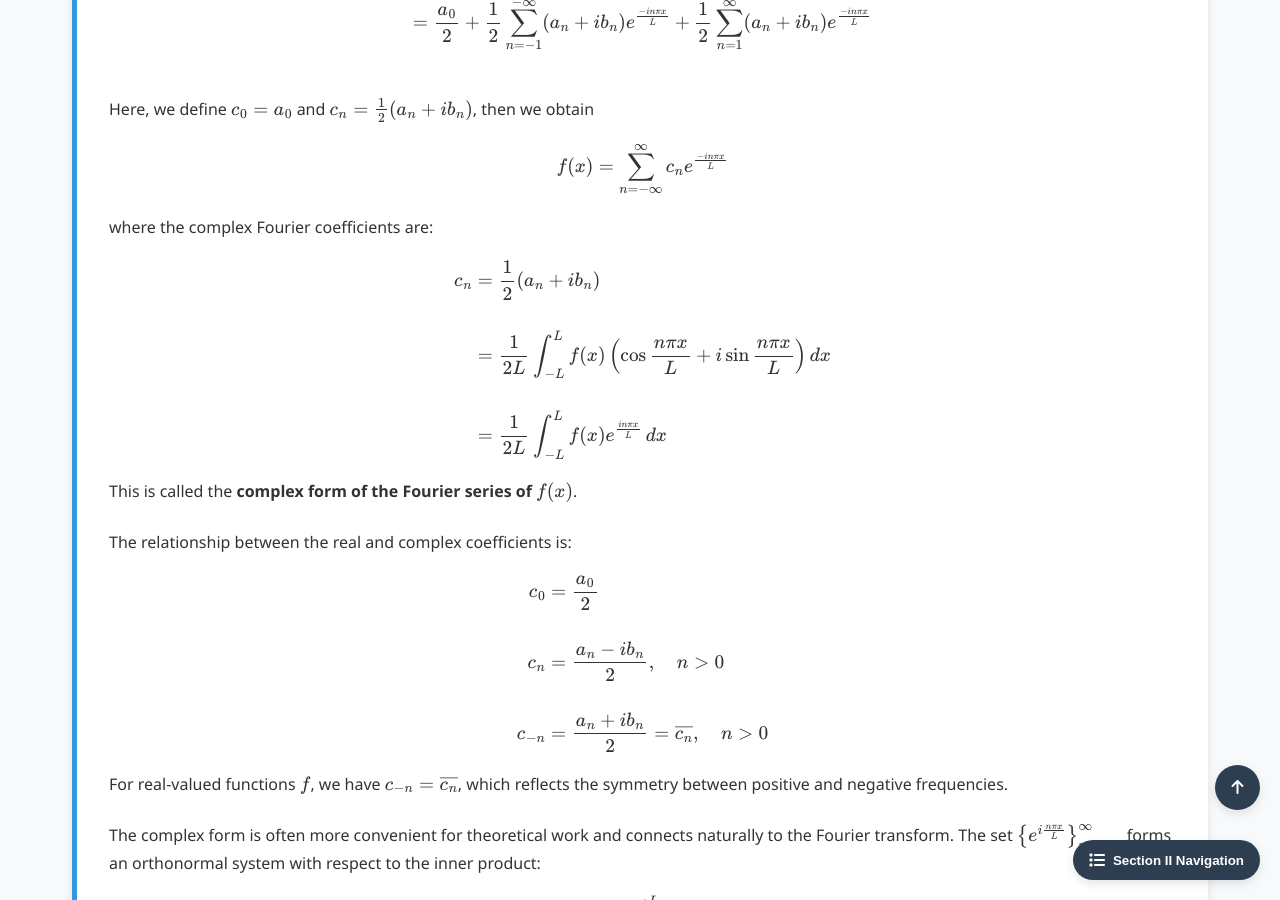
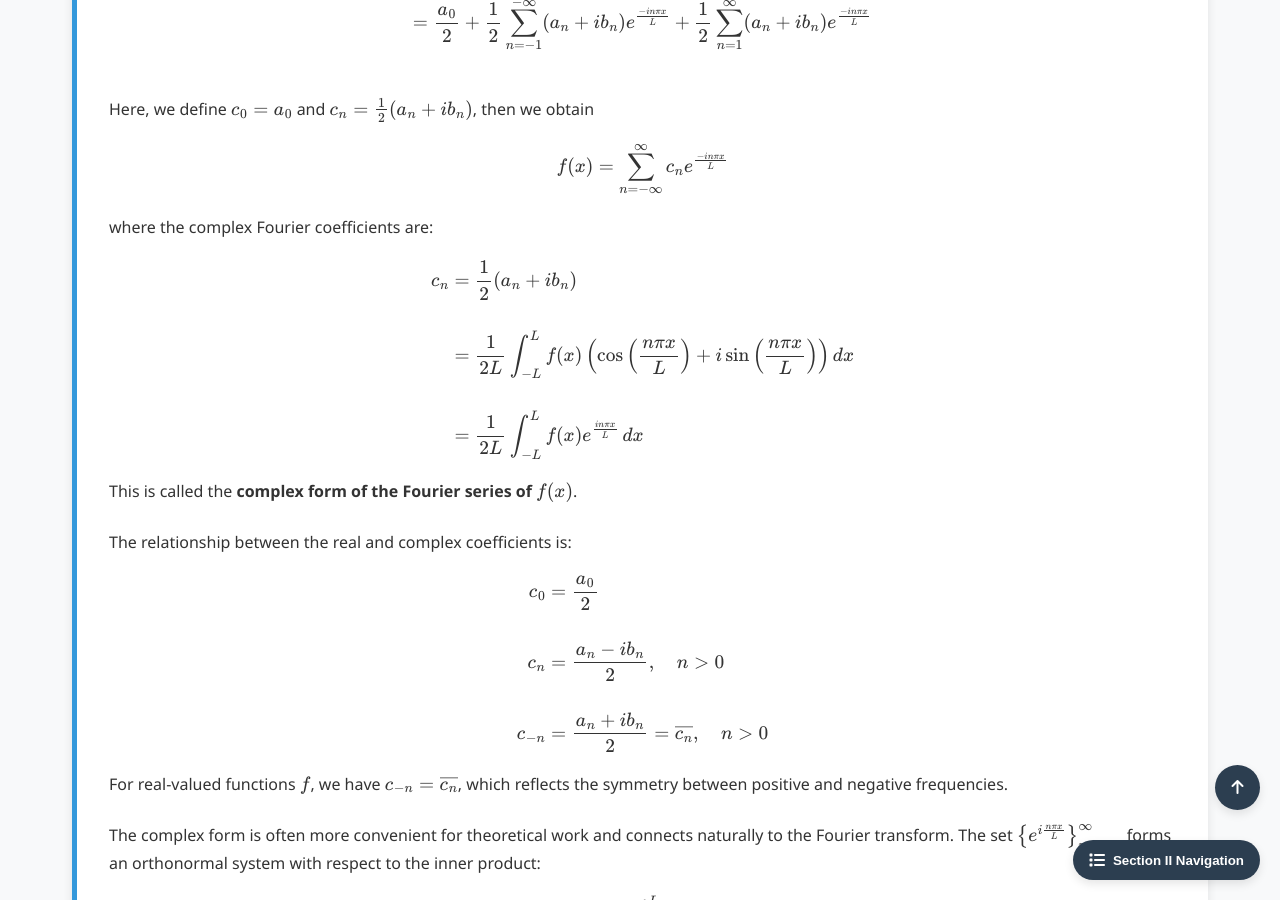
Before and after one commit to Yusukey01/yusukey01.github.io, a Jekyll site: the page built from Mathematics/Calculus/fourier_series.html, in a window 1280 px wide and 900 px high, scrolled down 5980 px. Built offline with Jekyll 4.4.1, drawn with Linux system fonts in a browser that asks for light colours.

```diff
--- a/Mathematics/Calculus/fourier_series.html
+++ b/Mathematics/Calculus/fourier_series.html
@@ -329,7 +329,7 @@ uses_python: false
                 \begin{align*}
                 c_n
                     &= \frac{1}{2}(a_n + ib_n)  \\\\
-                    &= \frac{1}{2L} \int_{-L}^{L} f(x) \left( \cos \frac{n \pi x}{L} + i \sin \frac{n \pi x}{L} \right) \, dx \\\\
+                    &= \frac{1}{2L} \int_{-L}^{L} f(x) \left( \cos \left(\frac{n \pi x}{L}\right) + i \sin \left(\frac{n \pi x}{L}\right) \right) \, dx \\\\
                     &= \frac{1}{2L} \int_{-L}^{L} f(x)e^{\frac{i n\pi x}{L}} \, dx
                 \end{align*}
                 \]
```
